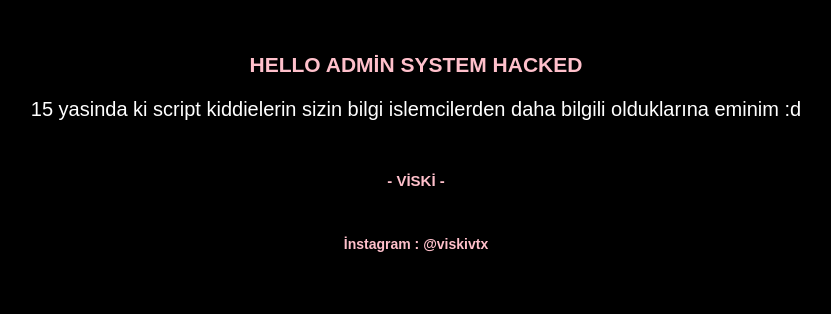
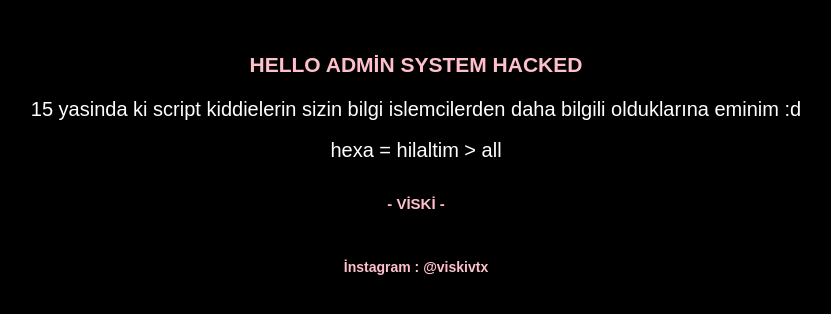
Before and after one commit to viskivtx/viskivtx.github.io, a plain HTML site: page index.html in a window 1280 px wide. Shown: the part 330-644 px from the top of the page, without its empty margins (224-1055 px from the left). Drawn offline with Linux system fonts and the light colour scheme.

Commit message:
Update index.html

```diff
--- a/index.html
+++ b/index.html
@@ -26,6 +26,9 @@
        15 yasinda ki script kiddielerin sizin bilgi islemcilerden daha bilgili olduklarına eminim :d
 	</p>
 	<br>
+	<p style="font-family: Arial, sans-serif; font-size: 20px; color: white; width: 850px; margin: 0 auto;">
+       hexa = hilaltim > all
+	</p>
 	<br>
 	<p style="font-family: Arial, sans-serif; font-size: 15px; color: pink; font-weight: bold;">
     - VİSKİ -
@@ -36,4 +39,5 @@
   </p>
 
 
+
 </div>
```
